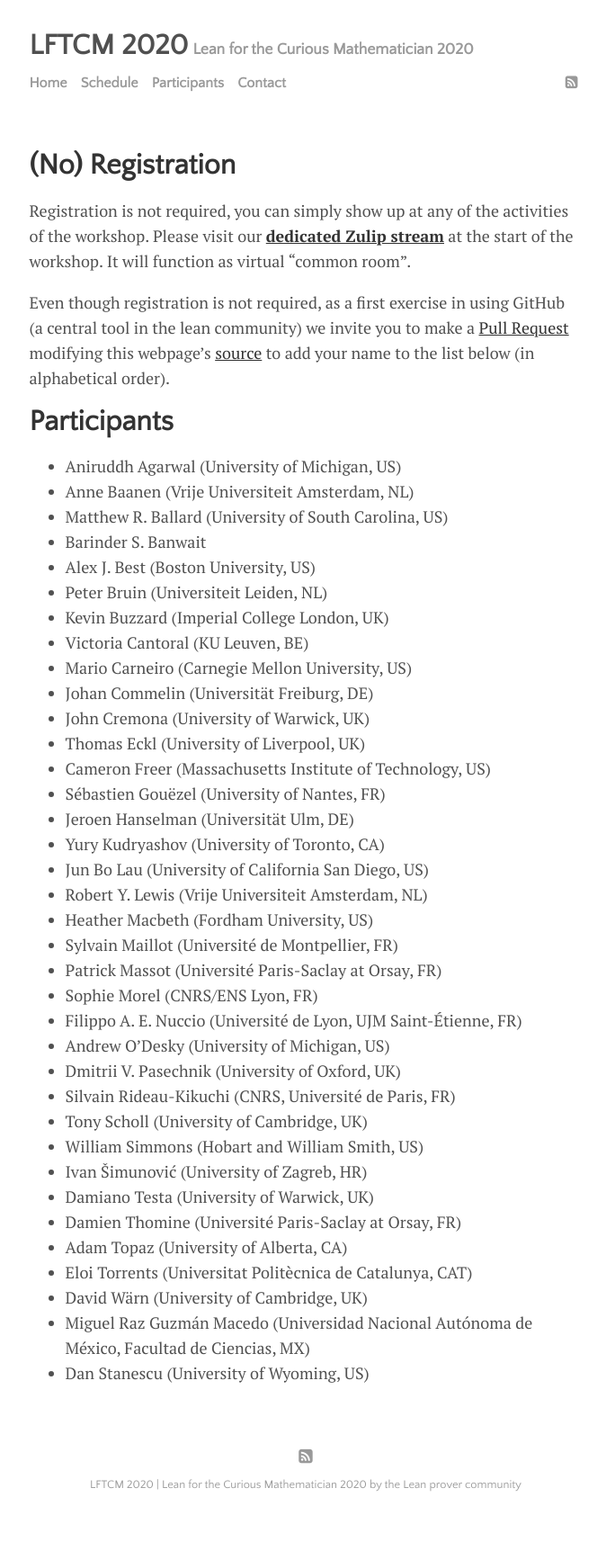
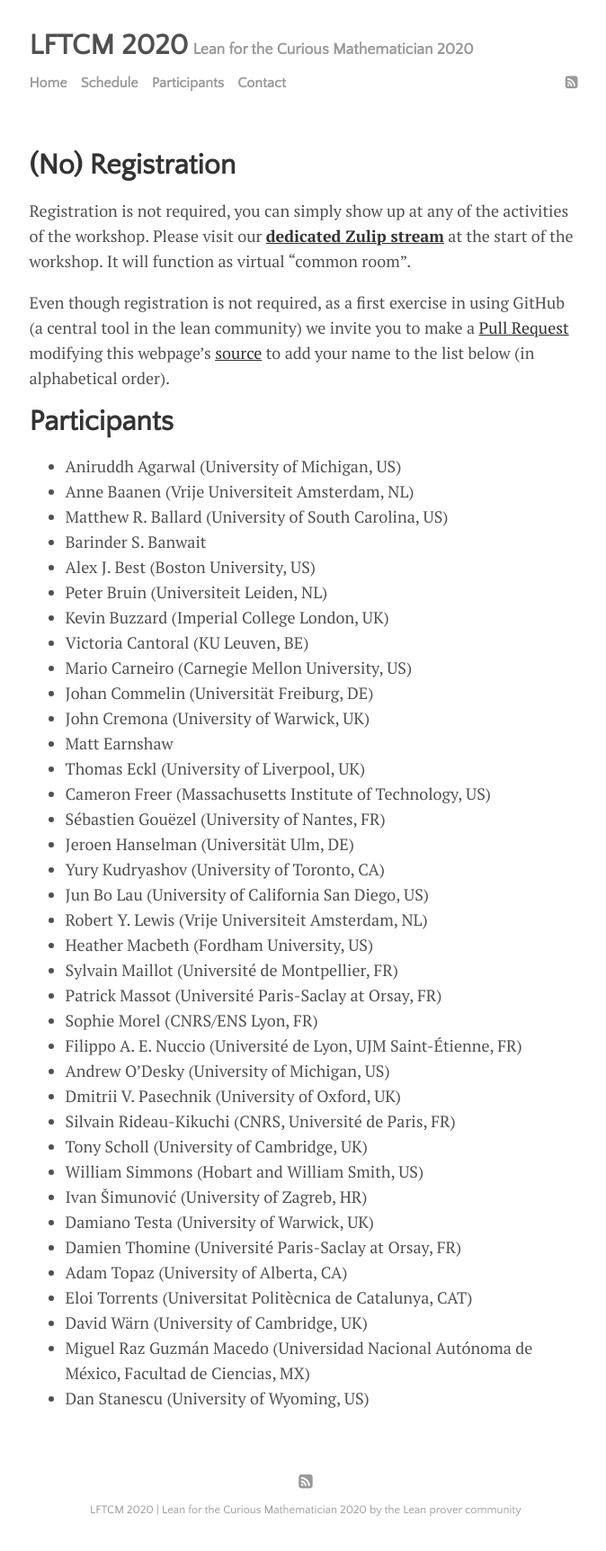
Before and after one commit to leanprover-community/lftcm2020, a Jekyll site: the page built from docs/participants.md, in a window 1280 px wide. Shown: the whole page at 90% size, without its empty margins (300-974 px from the left). Built offline with Jekyll 4.4.1, drawn with Linux system fonts in a browser that asks for light colours; before the commit the page ends 1696 px from its top, so only the background shows below that.

Commit message:
Update participants.md

```diff
--- a/docs/participants.md
+++ b/docs/participants.md
@@ -35,6 +35,7 @@ to add your name to the list below (in alphabetical order).
 * Mario Carneiro (Carnegie Mellon University, US)
 * Johan Commelin (Universität Freiburg, DE)
 * John Cremona (University of Warwick, UK)
+* Matt Earnshaw
 * Thomas Eckl (University of Liverpool, UK)
 * Cameron Freer (Massachusetts Institute of Technology, US)
 * Sébastien Gouëzel (University of Nantes, FR)
```
